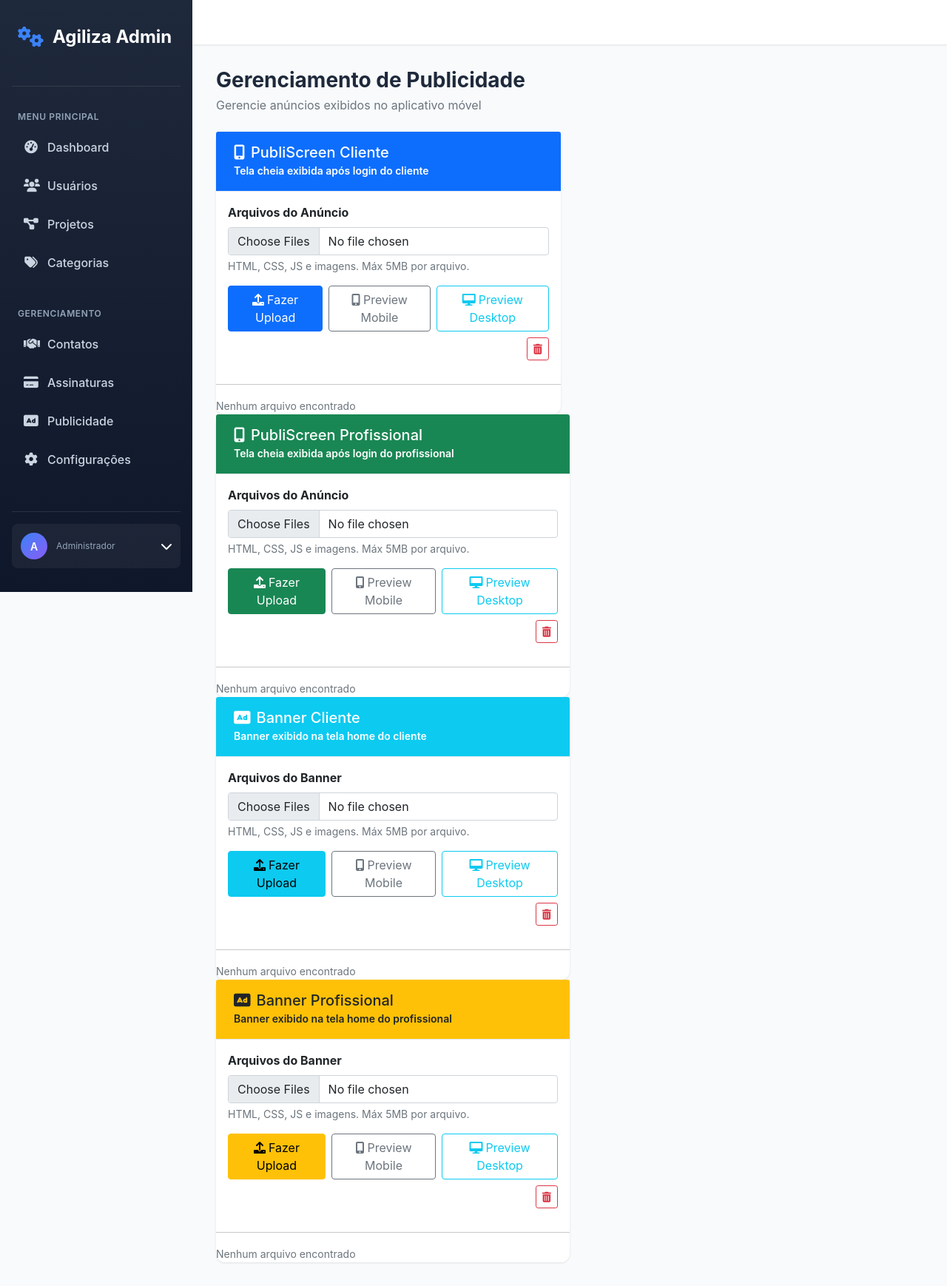
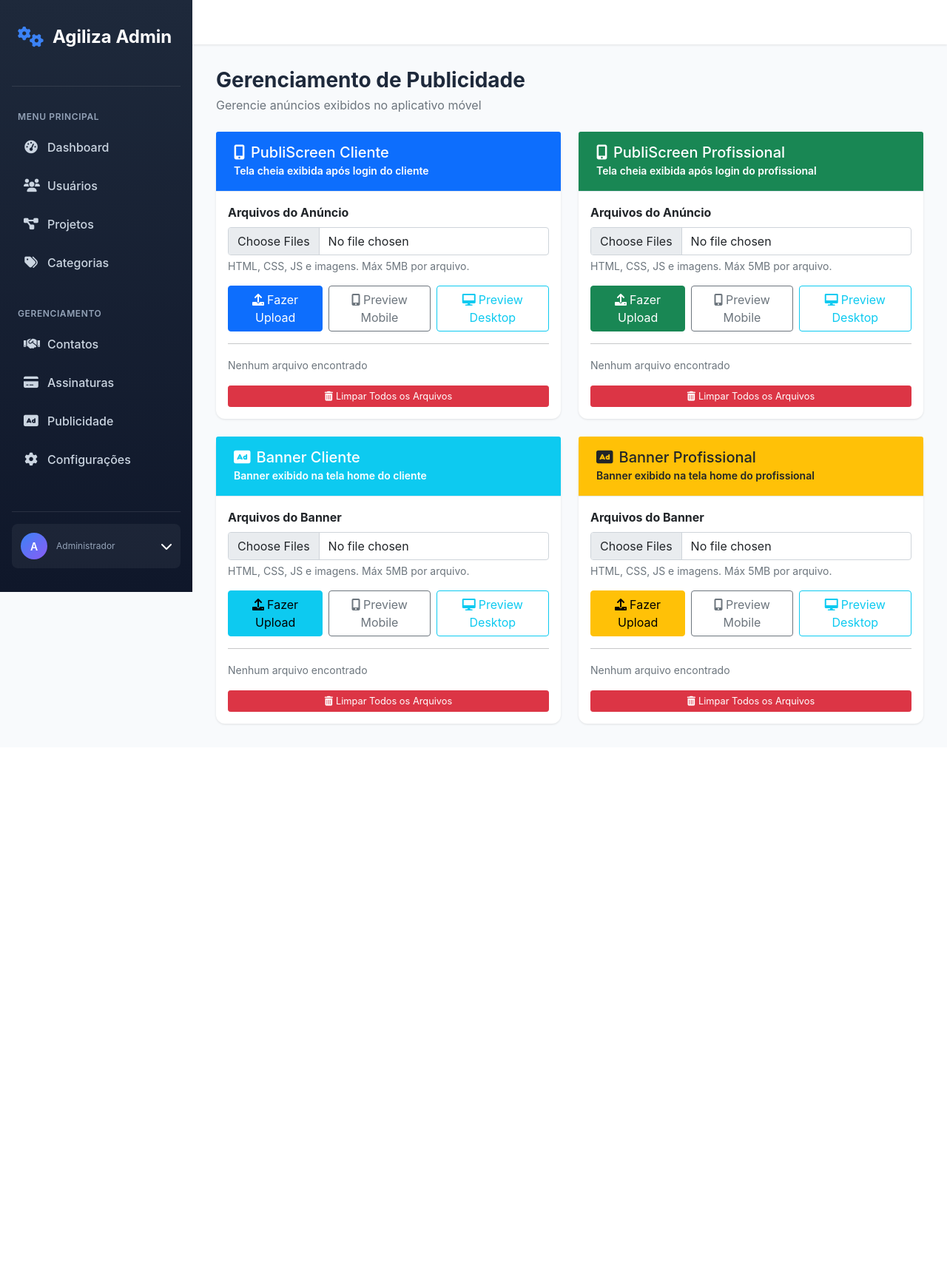
Before and after one commit to SrClauss/agapp, a Python web app: template backend/templates/admin/ads.html in a window 1280 px wide. Shown: the whole page at 74% size. After the commit the page ends 980 px from the top, so only its background shows below. Run offline with Jinja, Linux system fonts and the light colour scheme; the template is opened without the code that fills it, so the values that code supplies are empty.

Commit message:
admin(ui): reposicionar e melhorar botão de limpar arquivos de ads
- Move botão "Limpar Todos os Arquivos" para abaixo da lista de arquivos
- Melhora visibilidade com botão vermelho de largura completa
- Usa DELETE via AJAX sem redirecionar a página
- Recarrega apenas a lista de arquivos após deletar
- Mostra feedback visual com alertas de sucesso/erro
- Remove formulário de fallback (simplifica código)

Configuração do ambiente:
- Altera porta nginx de 80 para 8080 (evita conflito com Apache)
- Remove configuração SSL do nginx (modo desenvolvimento local)

🤖 Generated with [Claude Code](https://claude.com/claude-code)

Co-Authored-By: Claude <noreply@anthropic.com>

```diff
--- a/backend/templates/admin/ads.html
+++ b/backend/templates/admin/ads.html
@@ -40,24 +40,19 @@
                             <i class="fas fa-desktop me-1"></i>Preview Desktop
                         </button>
                     </div>
-                    <div class="mt-2 text-end">
-                        <form method="POST" action="/ads-admin/delete-all/publi_screen_client" style="display:inline;" onsubmit="return confirm('Deseja remover todos os arquivos deste diretório? Esta operação não pode ser desfeita.');">
-                            <button type="submit" class="btn btn-outline-danger btn-sm" title="Limpar" aria-label="Limpar">
-                                <i class="fas fa-trash-alt"></i>
-                            </button>
-                        </form>
-                        <!-- JS-enhanced button (hidden if JS present) -->
-                        <button type="button" class="btn btn-outline-danger btn-sm clear-dir-btn d-none" data-ad-type="publi_client" title="Limpar" aria-label="Limpar" style="margin-left:8px">
-                            <i class="fas fa-trash-alt"></i>
-                        </button>
-                    </div>
-                    </div>
                 </form>
 
                 <hr class="my-3">
 
                 <div class="file-list" id="files-publi-client">
                     <small class="text-muted">Carregando arquivos...</small>
+                </div>
+
+                <div class="mt-3 text-center">
+                    <!-- JS-enhanced button (shown when JS enabled) -->
+                    <button type="button" class="btn btn-danger btn-sm w-100 clear-dir-btn" data-ad-type="publi_client">
+                        <i class="fas fa-trash-alt me-1"></i>Limpar Todos os Arquivos
+                    </button>
                 </div>
             </div>
         </div>
@@ -88,23 +83,19 @@
                             <i class="fas fa-desktop me-1"></i>Preview Desktop
                         </button>
                     </div>
-                    <div class="mt-2 text-end">
-                        <form method="POST" action="/ads-admin/delete-all/publi_screen_professional" style="display:inline;" onsubmit="return confirm('Deseja remover todos os arquivos deste diretório? Esta operação não pode ser desfeita.');">
-                            <button type="submit" class="btn btn-outline-danger btn-sm" title="Limpar" aria-label="Limpar">
-                                <i class="fas fa-trash-alt"></i>
-                            </button>
-                        </form>
-                        <button type="button" class="btn btn-outline-danger btn-sm clear-dir-btn d-none" data-ad-type="publi_professional" title="Limpar" aria-label="Limpar" style="margin-left:8px">
-                            <i class="fas fa-trash-alt"></i>
-                        </button>
-                    </div>
-                    </div>
                 </form>
 
                 <hr class="my-3">
 
                 <div class="file-list" id="files-publi-professional">
                     <small class="text-muted">Carregando arquivos...</small>
+                </div>
+
+                <div class="mt-3 text-center">
+                    <!-- JS-enhanced button (shown when JS enabled) -->
+                    <button type="button" class="btn btn-danger btn-sm w-100 clear-dir-btn" data-ad-type="publi_professional">
+                        <i class="fas fa-trash-alt me-1"></i>Limpar Todos os Arquivos
+                    </button>
                 </div>
             </div>
         </div>
@@ -135,23 +126,19 @@
                             <i class="fas fa-desktop me-1"></i>Preview Desktop
                         </button>
                     </div>
-                    <div class="mt-2 text-end">
-                        <form method="POST" action="/ads-admin/delete-all/banner_client_home" style="display:inline;" onsubmit="return confirm('Deseja remover todos os arquivos deste diretório? Esta operação não pode ser desfeita.');">
-                            <button type="submit" class="btn btn-outline-danger btn-sm" title="Limpar" aria-label="Limpar">
-                                <i class="fas fa-trash-alt"></i>
-                            </button>
-                        </form>
-                        <button type="button" class="btn btn-outline-danger btn-sm clear-dir-btn d-none" data-ad-type="banner_client" title="Limpar" aria-label="Limpar" style="margin-left:8px">
-                            <i class="fas fa-trash-alt"></i>
-                        </button>
-                    </div>
-                    </div>
                 </form>
 
                 <hr class="my-3">
 
                 <div class="file-list" id="files-banner-client">
                     <small class="text-muted">Carregando arquivos...</small>
+                </div>
+
+                <div class="mt-3 text-center">
+                    <!-- JS-enhanced button (shown when JS enabled) -->
+                    <button type="button" class="btn btn-danger btn-sm w-100 clear-dir-btn" data-ad-type="banner_client">
+                        <i class="fas fa-trash-alt me-1"></i>Limpar Todos os Arquivos
+                    </button>
                 </div>
             </div>
         </div>
@@ -182,23 +169,19 @@
                             <i class="fas fa-desktop me-1"></i>Preview Desktop
                         </button>
                     </div>
-                    <div class="mt-2 text-end">
-                        <form method="POST" action="/ads-admin/delete-all/banner_professional_home" style="display:inline;" onsubmit="return confirm('Deseja remover todos os arquivos deste diretório? Esta operação não pode ser desfeita.');">
-                            <button type="submit" class="btn btn-outline-danger btn-sm" title="Limpar" aria-label="Limpar">
-                                <i class="fas fa-trash-alt"></i>
-                            </button>
-                        </form>
-                        <button type="button" class="btn btn-outline-danger btn-sm clear-dir-btn d-none" data-ad-type="banner_professional" title="Limpar" aria-label="Limpar" style="margin-left:8px">
-                            <i class="fas fa-trash-alt"></i>
-                        </button>
-                    </div>
-                    </div>
                 </form>
 
                 <hr class="my-3">
 
                 <div class="file-list" id="files-banner-professional">
                     <small class="text-muted">Carregando arquivos...</small>
+                </div>
+
+                <div class="mt-3 text-center">
+                    <!-- JS-enhanced button (shown when JS enabled) -->
+                    <button type="button" class="btn btn-danger btn-sm w-100 clear-dir-btn" data-ad-type="banner_professional">
+                        <i class="fas fa-trash-alt me-1"></i>Limpar Todos os Arquivos
+                    </button>
                 </div>
             </div>
         </div>
@@ -335,46 +318,18 @@ async function loadFiles(adType) {
         }
 
         // Attach handlers once DOM is ready
-        // Attach handlers, but if the DOM is already loaded run immediately
         function attachClearDirHandlers() {
-            console.log('Attaching clear-dir handlers...');
             const buttons = document.querySelectorAll('.clear-dir-btn');
             buttons.forEach(btn => {
                 btn.removeEventListener('click', clearLocationHandler);
                 btn.addEventListener('click', clearLocationHandler);
-                // Reveal js button and hide fallback form (if any)
-                btn.classList.remove('d-none');
-                const prev = btn.previousElementSibling;
-                if (prev && prev.tagName === 'FORM') prev.style.display = 'none';
             });
-            // For debugging: add/remove a small badge showing number of clear buttons found
-            const debugBadgeId = 'clear-dir-debug-badge';
-            let badge = document.getElementById(debugBadgeId);
-            if (!badge) {
-                badge = document.createElement('span');
-                badge.id = debugBadgeId;
-                badge.style.fontSize = '0.8rem';
-                badge.style.marginLeft = '0.5rem';
-                badge.style.color = '#6b7280';
-                const header = document.querySelector('.mb-4 h1');
-                if (header) header.appendChild(badge);
-            }
-            badge.innerText = ` (${buttons.length} clear buttons)`;
-            // Set the handler status (visible badge)
-            // handler status debug removed
-        }
-
-        function tryAttachingHandlers(retries = 5, delay = 200) {
-            attachClearDirHandlers();
-            if (document.querySelectorAll('.clear-dir-btn').length === 0 && retries > 0) {
-                setTimeout(() => tryAttachingHandlers(retries - 1, delay), delay);
-            }
         }
 
         if (document.readyState === 'loading') {
-            document.addEventListener('DOMContentLoaded', () => tryAttachingHandlers());
+            document.addEventListener('DOMContentLoaded', attachClearDirHandlers);
         } else {
-            tryAttachingHandlers();
+            attachClearDirHandlers();
         }
         }
 
--- a/docker-compose.yml
+++ b/docker-compose.yml
@@ -57,7 +57,7 @@ services:
     image: nginx:alpine
     container_name: agiliza_nginx
     ports:
-      - "80:80"
+      - "8080:80"
       - "443:443"
     volumes:
       - ./nginx.conf:/etc/nginx/nginx.conf:ro
```
Also changed, not shown: 1 other file.
